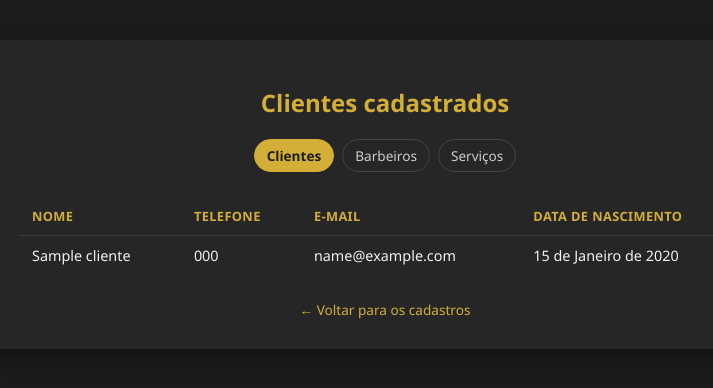
After one commit to teteu440/Projeto-Barbearia, a Django app: page /clientes/ in a window 1280 px wide. The commit adds this page. Shown: the top 388 px of the page, without its empty margins (255-968 px from the left). Run offline with Django 5.2, Linux system fonts and the light colour scheme; tables that the repository leaves empty hold one stand-in row (values such as "Sample post").

Commit message:
adicionando mais telas

```diff
--- a/barbearia/models.py
+++ b/barbearia/models.py
@@ -15,3 +15,36 @@ class Cliente(models.Model):
 
     def __str__(self):
         return self.nome
+
+
+class Barbeiro(models.Model):
+    nome = models.CharField('Nome completo', max_length=150)
+    telefone = models.CharField('Telefone', max_length=20)
+    email = models.EmailField('E-mail', blank=True, null=True)
+    especialidade = models.CharField('Especialidade', max_length=100, blank=True)
+    data_contratacao = models.DateField('Data de contratação', blank=True, null=True)
+    criado_em = models.DateTimeField('Cadastrado em', auto_now_add=True)
+
+    class Meta:
+        verbose_name = 'Barbeiro'
+        verbose_name_plural = 'Barbeiros'
+        ordering = ['nome']
+
+    def __str__(self):
+        return self.nome
+
+
+class Servico(models.Model):
+    nome = models.CharField('Nome do serviço', max_length=100)
+    descricao = models.TextField('Descrição', blank=True)
+    preco = models.DecimalField('Preço (R$)', max_digits=8, decimal_places=2)
+    duracao_minutos = models.PositiveIntegerField('Duração (minutos)')
+    criado_em = models.DateTimeField('Cadastrado em', auto_now_add=True)
+
+    class Meta:
+        verbose_name = 'Serviço'
+        verbose_name_plural = 'Serviços'
+        ordering = ['nome']
+
+    def __str__(self):
+        return self.nome
--- /dev/null
+++ b/barbearia/templates/barbearia/listagem.html
@@ -0,0 +1,124 @@
+<!DOCTYPE html>
+<html lang="pt-br">
+<head>
+    <meta charset="UTF-8">
+    <meta name="viewport" content="width=device-width, initial-scale=1.0">
+    <title>{{ titulo }} - Barbearia</title>
+    <style>
+        * {
+            box-sizing: border-box;
+        }
+        body {
+            font-family: 'Segoe UI', Arial, sans-serif;
+            background-color: #1c1c1c;
+            color: #f2f2f2;
+            margin: 0;
+            padding: 40px 20px;
+        }
+        .container {
+            max-width: 800px;
+            margin: 0 auto;
+            background-color: #262626;
+            border-radius: 10px;
+            padding: 30px 35px;
+            box-shadow: 0 8px 24px rgba(0, 0, 0, 0.4);
+        }
+        h1 {
+            text-align: center;
+            font-size: 1.5rem;
+            margin-bottom: 20px;
+            color: #d4af37;
+        }
+        nav.tabs {
+            display: flex;
+            justify-content: center;
+            gap: 8px;
+            margin-bottom: 25px;
+            flex-wrap: wrap;
+        }
+        nav.tabs a {
+            color: #cccccc;
+            text-decoration: none;
+            font-size: 0.85rem;
+            padding: 6px 12px;
+            border-radius: 20px;
+            border: 1px solid #444;
+        }
+        nav.tabs a.active {
+            background-color: #d4af37;
+            color: #1c1c1c;
+            border-color: #d4af37;
+            font-weight: bold;
+        }
+        table {
+            width: 100%;
+            border-collapse: collapse;
+        }
+        th, td {
+            text-align: left;
+            padding: 10px 12px;
+            border-bottom: 1px solid #3a3a3a;
+            font-size: 0.9rem;
+        }
+        th {
+            color: #d4af37;
+            font-size: 0.8rem;
+            text-transform: uppercase;
+            letter-spacing: 0.03em;
+        }
+        tr:last-child td {
+            border-bottom: none;
+        }
+        .empty {
+            text-align: center;
+            color: #999;
+            padding: 30px 0;
+            font-size: 0.9rem;
+        }
+        .voltar {
+            display: block;
+            text-align: center;
+            margin-top: 25px;
+            color: #d4af37;
+            text-decoration: none;
+            font-size: 0.85rem;
+        }
+    </style>
+</head>
+<body>
+    <div class="container">
+        <h1>{{ titulo }}</h1>
+
+        <nav class="tabs">
+            <a href="{% url 'listar_clientes' %}" class="{% if aba_ativa == 'clientes' %}active{% endif %}">Clientes</a>
+            <a href="{% url 'listar_barbeiros' %}" class="{% if aba_ativa == 'barbeiros' %}active{% endif %}">Barbeiros</a>
+            <a href="{% url 'listar_servicos' %}" class="{% if aba_ativa == 'servicos' %}active{% endif %}">Serviços</a>
+        </nav>
+
+        {% if linhas %}
+        <table>
+            <thead>
+                <tr>
+                    {% for coluna in colunas %}
+                    <th>{{ coluna }}</th>
+                    {% endfor %}
+                </tr>
+            </thead>
+            <tbody>
+                {% for linha in linhas %}
+                <tr>
+                    {% for valor in linha %}
+                    <td>{{ valor }}</td>
+                    {% endfor %}
+                </tr>
+                {% endfor %}
+            </tbody>
+        </table>
+        {% else %}
+        <p class="empty">Nenhum registro cadastrado ainda.</p>
+        {% endif %}
+
+        <a class="voltar" href="{% url 'cadastro_cliente' %}">← Voltar para os cadastros</a>
+    </div>
+</body>
+</html>
--- a/barbearia/urls.py
+++ b/barbearia/urls.py
@@ -1,7 +1,16 @@
 from django.urls import path
-from barbearia.views import index, cadastro_cliente
+from barbearia.views import (
+    index,
+    cadastro_cliente, cadastro_barbeiro, cadastro_servico,
+    listar_clientes, listar_barbeiros, listar_servicos,
+)
 
 urlpatterns = [
     path('', index),
     path('cadastro/', cadastro_cliente, name='cadastro_cliente'),
+    path('cadastro/barbeiro/', cadastro_barbeiro, name='cadastro_barbeiro'),
+    path('cadastro/servico/', cadastro_servico, name='cadastro_servico'),
+    path('clientes/', listar_clientes, name='listar_clientes'),
+    path('barbeiros/', listar_barbeiros, name='listar_barbeiros'),
+    path('servicos/', listar_servicos, name='listar_servicos'),
 ]
--- a/barbearia/views.py
+++ b/barbearia/views.py
@@ -1,7 +1,8 @@
 from django.shortcuts import render, redirect
 from django.contrib import messages
 from django.http import HttpResponse
-from .forms import ClienteForm
+from .forms import ClienteForm, BarbeiroForm, ServicoForm
+from .models import Cliente, Barbeiro, Servico
 
 
 def index(request):
@@ -17,5 +18,73 @@ def cadastro_cliente(request):
             return redirect('cadastro_cliente')
     else:
         form = ClienteForm()
+    return render(request, 'barbearia/cadastro.html', {'form': form, 'titulo': 'Cadastro de Cliente'})
 
-    return render(request, 'barbearia/cadastro.html', {'form': form})
+
+def cadastro_barbeiro(request):
+    if request.method == 'POST':
+        form = BarbeiroForm(request.POST)
+        if form.is_valid():
+            form.save()
+            messages.success(request, 'Barbeiro cadastrado com sucesso!')
+            return redirect('cadastro_barbeiro')
+    else:
+        form = BarbeiroForm()
+    return render(request, 'barbearia/cadastro.html', {'form': form, 'titulo': 'Cadastro de Barbeiro'})
+
+
+def cadastro_servico(request):
+    if request.method == 'POST':
+        form = ServicoForm(request.POST)
+        if form.is_valid():
+            form.save()
+            messages.success(request, 'Serviço cadastrado com sucesso!')
+            return redirect('cadastro_servico')
+    else:
+        form = ServicoForm()
+    return render(request, 'barbearia/cadastro.html', {'form': form, 'titulo': 'Cadastro de Serviço'})
+
+
+def listar_clientes(request):
+    clientes = Cliente.objects.all()
+    colunas = ['Nome', 'Telefone', 'E-mail', 'Data de nascimento']
+    linhas = [
+        [c.nome, c.telefone, c.email or '-', c.data_nascimento or '-']
+        for c in clientes
+    ]
+    return render(request, 'barbearia/listagem.html', {
+        'titulo': 'Clientes cadastrados',
+        'aba_ativa': 'clientes',
+        'colunas': colunas,
+        'linhas': linhas,
+    })
+
+
+def listar_barbeiros(request):
+    barbeiros = Barbeiro.objects.all()
+    colunas = ['Nome', 'Telefone', 'Especialidade', 'Data de contratação']
+    linhas = [
+        [b.nome, b.telefone, b.especialidade or '-', b.data_contratacao or '-']
+        for b in barbeiros
+    ]
+    return render(request, 'barbearia/listagem.html', {
+        'titulo': 'Barbeiros cadastrados',
+        'aba_ativa': 'barbeiros',
+        'colunas': colunas,
+        'linhas': linhas,
+    })
+
+
+def listar_servicos(request):
+    servicos = Servico.objects.all()
+    colunas = ['Nome', 'Preço (R$)', 'Duração (min)']
+    linhas = [
+        [s.nome, f'{s.preco:.2f}', s.duracao_minutos]
+        for s in servicos
+    ]
+    return render(request, 'barbearia/listagem.html', {
+        'titulo': 'Serviços cadastrados',
+        'aba_ativa': 'servicos',
+        'colunas': colunas,
+        'linhas': linhas,
+    })
```
Also changed, not shown: barbearia/admin.py (+14 -1 lines), barbearia/forms.py (+55 -1 lines), barbearia/templates/barbearia/cadastro.html (+36 -19 lines).
